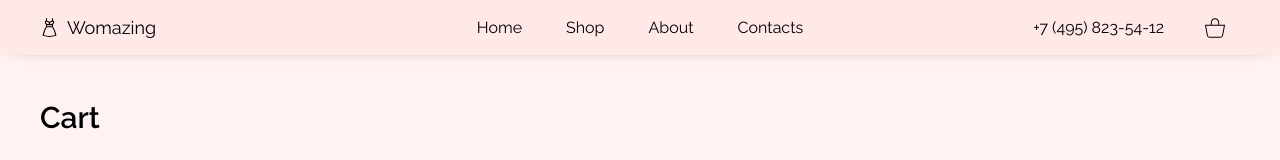
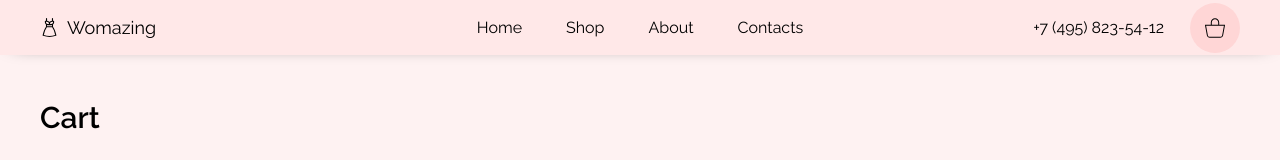
Before and after one commit to IvanKovdryn/nextjs-app-shop, a Next.js app: page /cart in a window 1280 px wide. Shown: the top 160 px of the page. Built offline with nearby package versions, Linux system fonts and the light colour scheme.

Commit message:
correct sending form, one more last time, i hope;)

```diff
--- a/src/components/layout/header/nav/Nav.jsx
+++ b/src/components/layout/header/nav/Nav.jsx
@@ -58,12 +58,14 @@ const Nav = () => {
                 : styles.cart
             }
           >
-            <Image src="/nav/cart.svg" width={20} height={20} alt="img" />
-            {cart.length > 0 && (
-              <p className="absolute bottom-[6px] left-[6px] bg-red-500 text-white text-xs w-[18px] h-[18px] flex items-center justify-center rounded-full">
-                {cart.length}
-              </p>
-            )}
+            <span className="rounded-full w-[50px] h-[50px] px-[10px] flex items-center justify-center relative transition-all">
+              <Image src="/nav/cart.svg" width={20} height={20} alt="img" />
+              {cart.length > 0 && (
+                <span className="absolute bottom-[6px] left-[6px] bg-red-500 text-white text-xs w-[18px] h-[18px] flex items-center justify-center rounded-full">
+                  {cart.length}
+                </span>
+              )}
+            </span>
           </Link>
         </div>
       </div>
--- a/src/components/layout/header/nav/Nav.module.css
+++ b/src/components/layout/header/nav/Nav.module.css
@@ -5,9 +5,7 @@
   justify-content: center;
   transition: all 0.2s ease;
 }
-.cart:hover,
-.cart:hover,
-.user:hover {
+.cart:hover > span {
   background-color: rgb(255, 214, 214);
 }
 .number:hover > span,
@@ -18,18 +16,6 @@
   height: 100%;
   transition: all 0.2s ease;
 }
-.cart,
-.user {
-  position: relative;
-  display: flex;
-  align-items: center;
-  justify-content: center;
-  border-radius: 50%;
-  height: 50px;
-  width: 50px;
-  padding: 0 10px;
-  transition: all 0.2s ease;
-}
 .active > span {
   background-color: rgb(255, 214, 214);
 }
```
